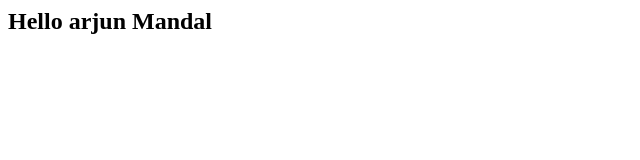
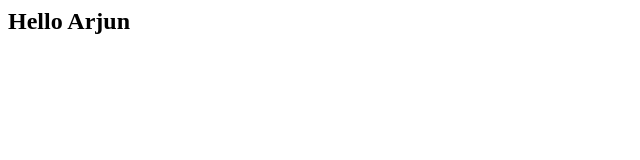
Before and after one commit to aaaarjuuun/my-demo, a plain HTML site: page index.HTML in a window 1280 px wide. Shown: the whole page, without its empty margins (0-640 px from the left). Drawn offline with Linux system fonts and the light colour scheme.

Commit message:
Update index.HTML
A line

```diff
--- a/index.HTML
+++ b/index.HTML
@@ -1 +1 @@
-<h2>Hello arjun Mandal</h2>
+<h2>Hello Arjun</h2>
```
